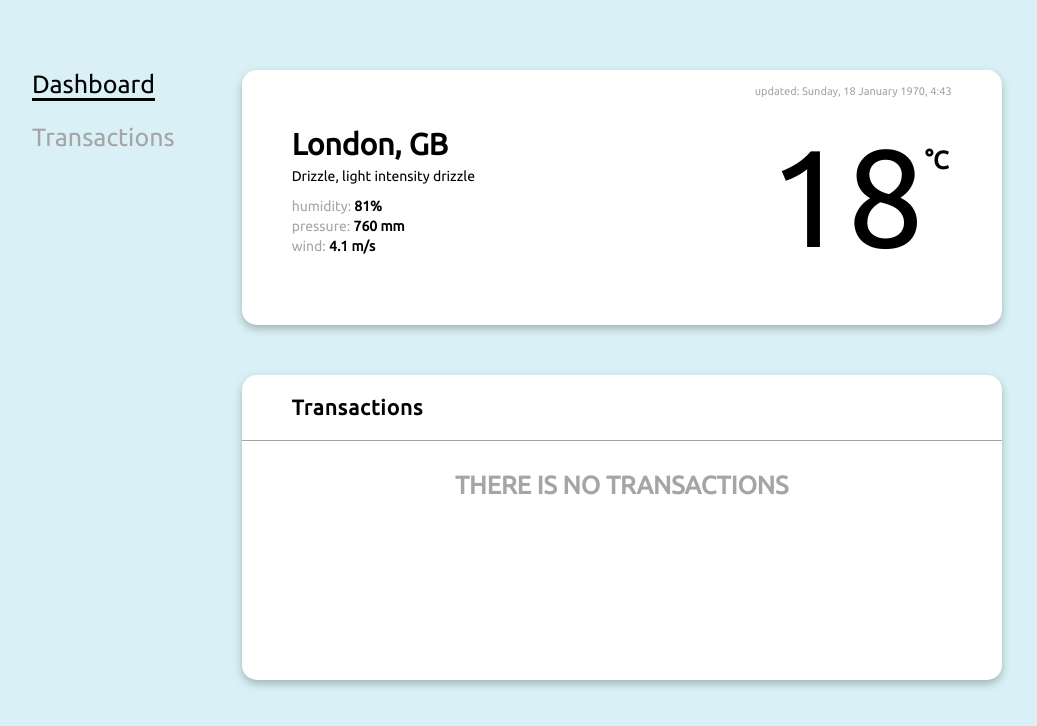
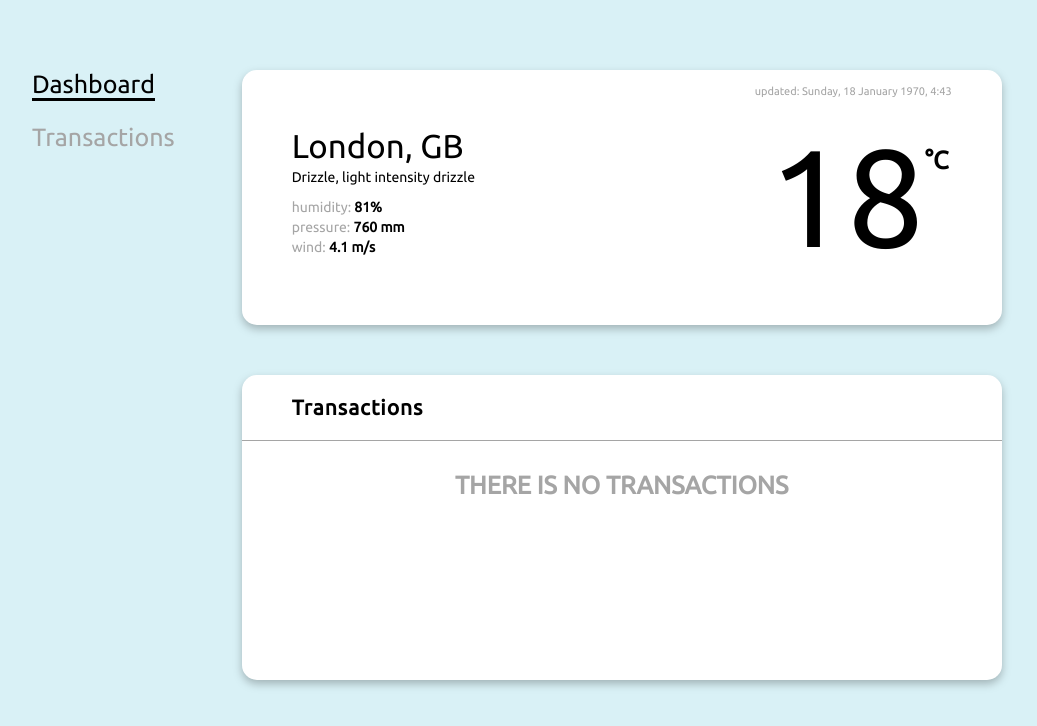
Before and after one commit to RomanSchigolev/iBear_test_task, a Vue app: page /dashboard in a window 1280 px wide. Shown: the top 726 px of the page, without its empty margins (38-1075 px from the left). Built offline with nearby package versions, Linux system fonts and the light colour scheme.

Commit message:
minor changes

```diff
--- a/src/components/TextField/v-text-field.vue
+++ b/src/components/TextField/v-text-field.vue
@@ -37,7 +37,7 @@
       ]),
       transactionToList() {
         this.ADD_TRANSACTION({
-          title: this.transaction,
+          title: this.transaction.trim(),
           id: v1()
         });
         this.transaction = "";
--- a/src/components/Weather/v-weather-bar.vue
+++ b/src/components/Weather/v-weather-bar.vue
@@ -120,13 +120,12 @@
   }
 
   .weather__place {
-    font-size: 30px;
-    font-weight: bold;
+    font-size: 33px;
   }
 
   .weather__desc {
     display: block;
-    margin-top: 6px;
+    margin-top: 4px;
     font-weight: 500;
   }
 
```
